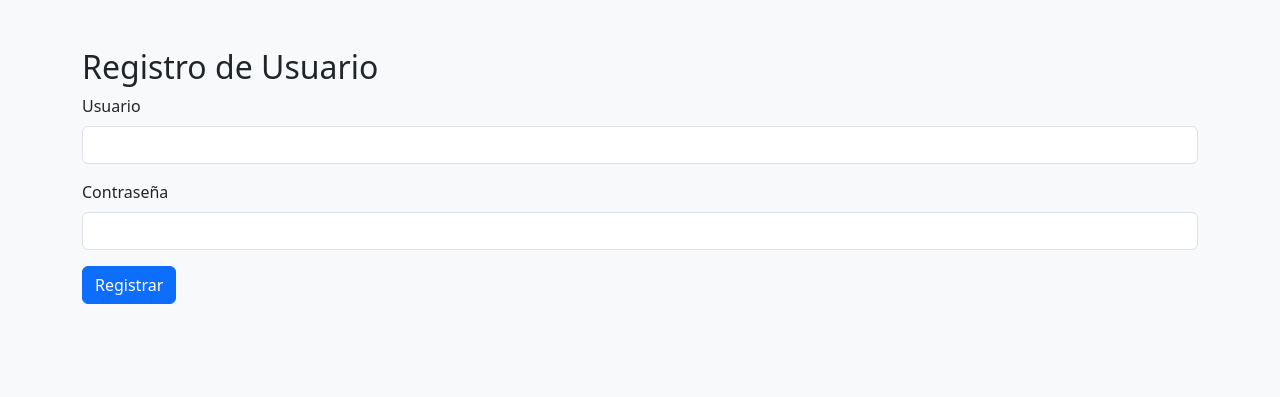
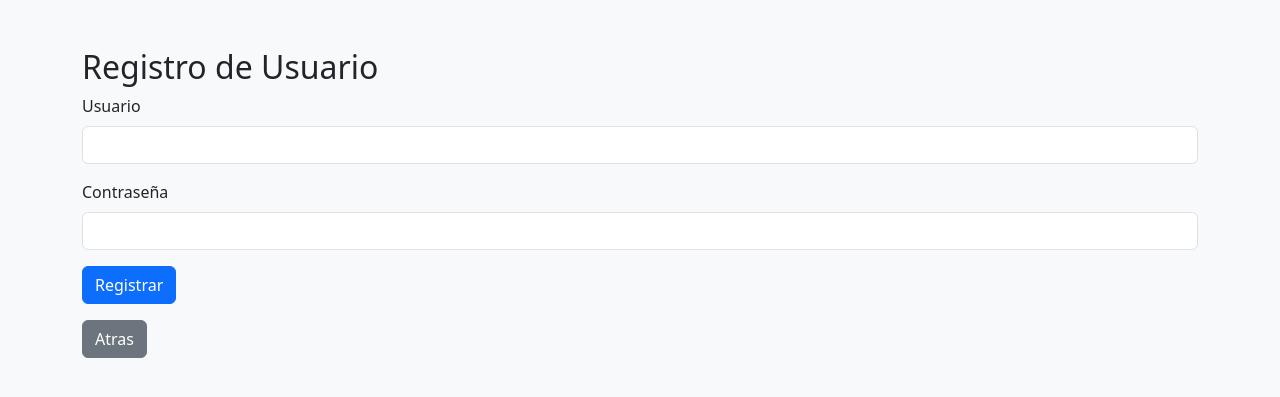
Before and after one commit to codigoscerrados-prog/fastapi-form-app, a FastAPI app: page /register in a window 1280 px wide. Shown: the top 397 px of the page. Run offline with FastAPI, Linux system fonts and the light colour scheme.

Commit message:
Subir proyecto completo

```diff
--- a/app/templates/register.html
+++ b/app/templates/register.html
@@ -25,7 +25,9 @@
             </div>
 
             <button type="submit" class="btn btn-primary">Registrar</button>
-
+            <div class="mt-3">
+                <a href="/login" class="btn btn-secondary">Atras</a>
+            </div>
         </form>
     </div>
 </body>
--- a/app/templates/registros.html
+++ b/app/templates/registros.html
@@ -48,15 +48,15 @@
                         <td><input type="text" name="phone" value="{{ user.phone }}" class="form-control"></td>
                         <td><input type="email" name="email" value="{{ user.email }}" class="form-control"></td>
                         <td><button type="submit" class="btn btn-sm btn-warning">Guardar</button></td>
-                        <div class="mt-3">
-                <a href="/form" class="btn btn-secondary">Atras</a>
-            </div>
                     </form>
                 </tr>
                 {% endfor %}
             </tbody>
 
         </table>
+        <div class="mt-3">
+                <a href="/form" class="btn btn-secondary">Atras</a>
+            </div>
         {% else %}
         <div class="alert alert-info">No hay usuarios registrados aún.</div>
         {% endif %}
```
